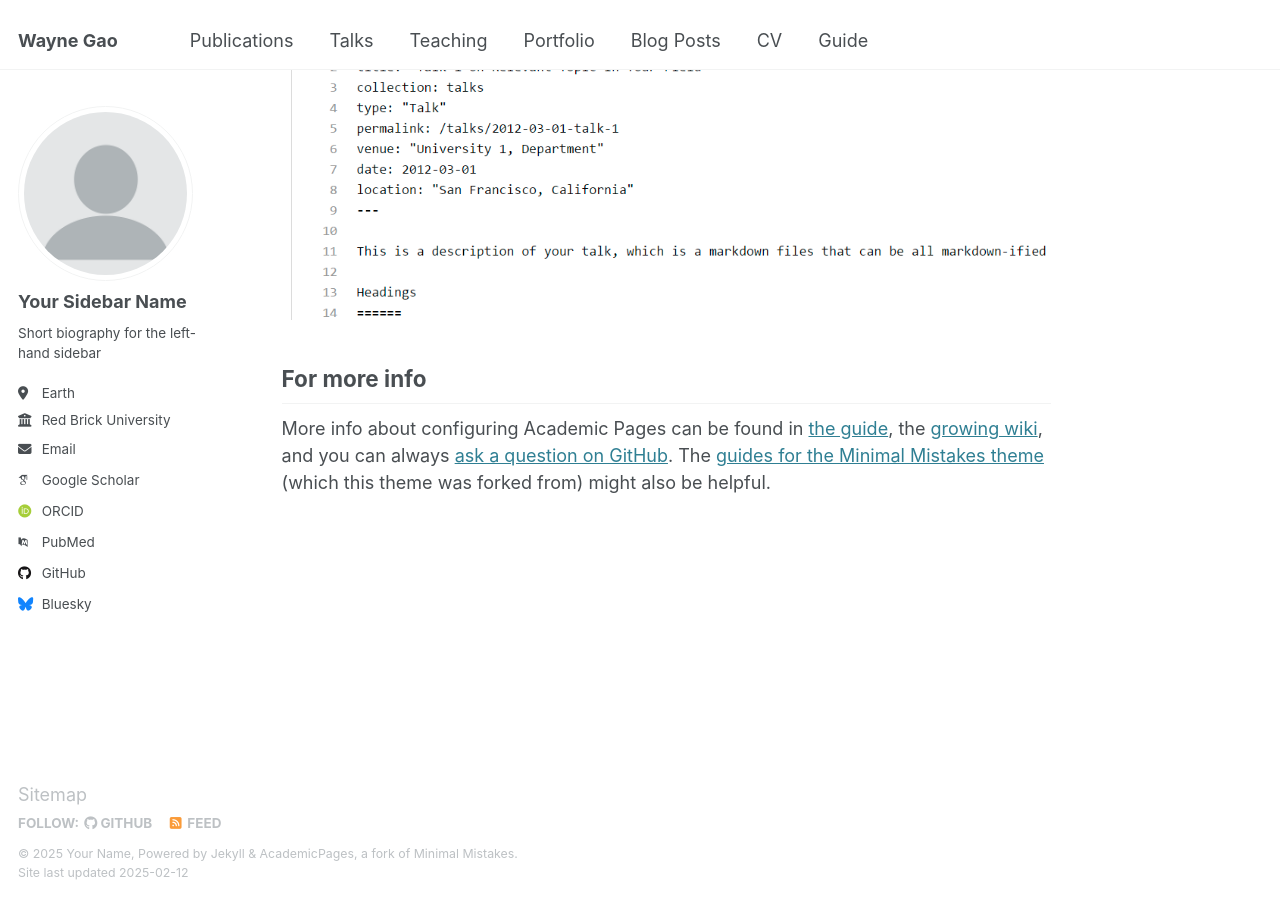
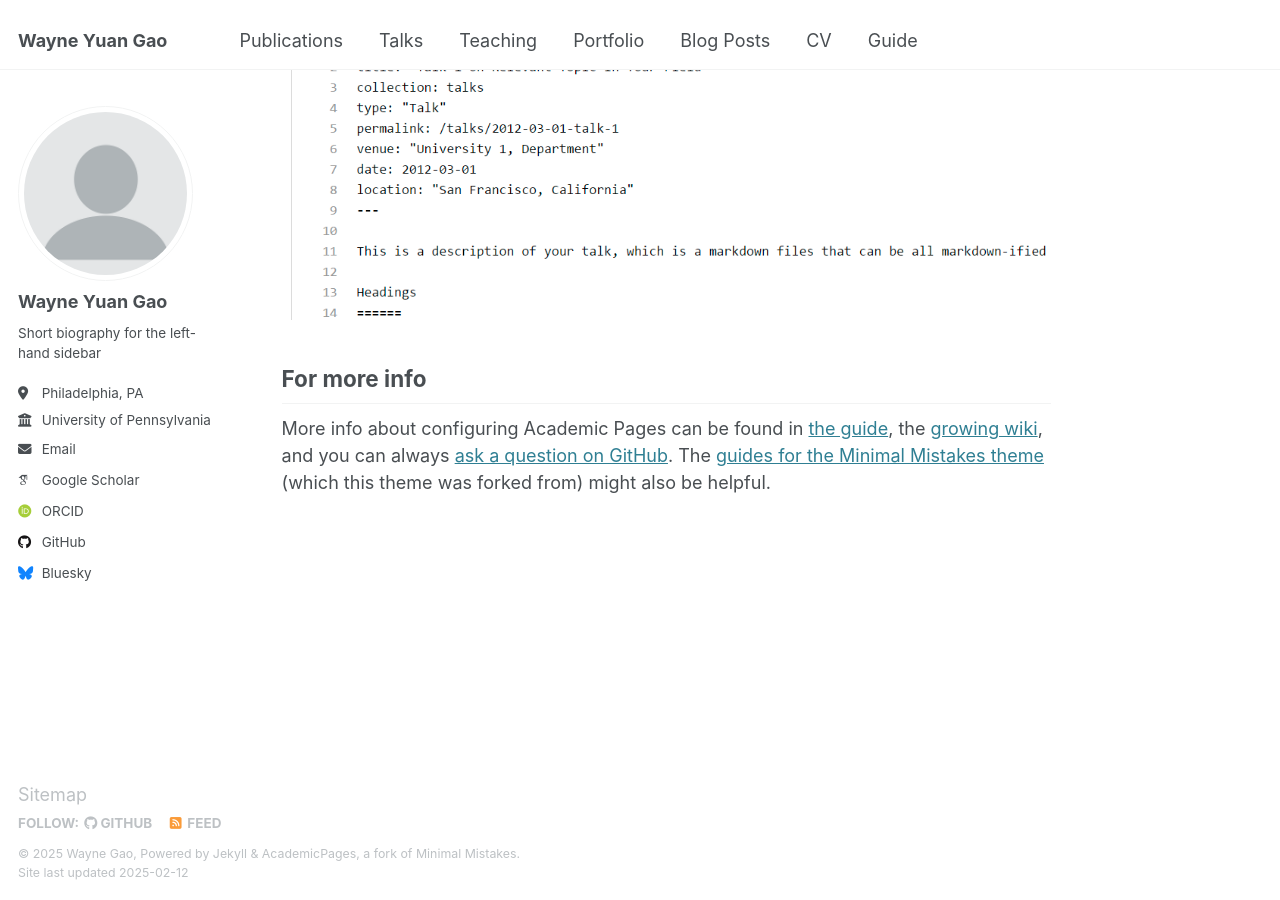
Before and after one commit to wayne-y-gao/wayne-y-gao.github.io, a Jekyll site: the page built from _pages/about.md, in a window 1280 px wide and 900 px high, scrolled down 2642 px. Built offline with Jekyll 4.4.1, drawn with Linux system fonts in a browser that asks for light colours; some web fonts are replaced.

Commit message:
Update _config.yml

```diff
--- a/_config.yml
+++ b/_config.yml
@@ -9,9 +9,9 @@
 # Basic Site Settings
 locale                   : "en-US"
 site_theme               : "default"
-title                    : "Wayne Gao"
+title                    : "Wayne Yuan Gao"
 title_separator          : "-"
-name                     : &name "Your Name"
+name                     : &name "Wayne Gao"
 description              : &description "personal description"
 url                      : https://wayne-y-gao.github.io # the base hostname & protocol for your site e.g. "https://[your GitHub username].github.io"
 baseurl                  : "" # the subpath of your site, e.g. "/blog"
@@ -23,21 +23,21 @@ repository               : "academicpages/wayne-y-gao.github.io"
 author:
   # Biographic information
   avatar           : "profile.png"
-  name             : "Your Sidebar Name"
+  name             : "Wayne Yuan Gao"
   pronouns         : # example: "she/her"
   bio              : "Short biography for the left-hand sidebar"
-  location         : "Earth"
-  employer         : "Red Brick University"
+  location         : "Philadelphia, PA"
+  employer         : "University of Pennsylvania"
   uri              : # URL
-  email            : "none@example.org"
+  email            : "waynegao@upenn.edu"
 
   # Academic websites
   arxiv            : # URL - Update with the correct link to your profile
-  googlescholar    : "https://scholar.google.com/citations?user=PS_CX0AAAAAJ"
+  googlescholar    : "https://scholar.google.com/citations?user=fjLSVhgAAAAJ"
   impactstory      : # URL
-  orcid            : "http://orcid.org/yourorcidurl"
+  orcid            : "https://orcid.org/0000-0003-2910-2900"
   semantic         : # URL
-  pubmed           : "https://www.ncbi.nlm.nih.gov/pubmed/?term=john+snow"
+  pubmed           : # "https://www.ncbi.nlm.nih.gov/pubmed/?term=john+snow"
   researchgate     : # URL
   scopus           : # URL
 
```
